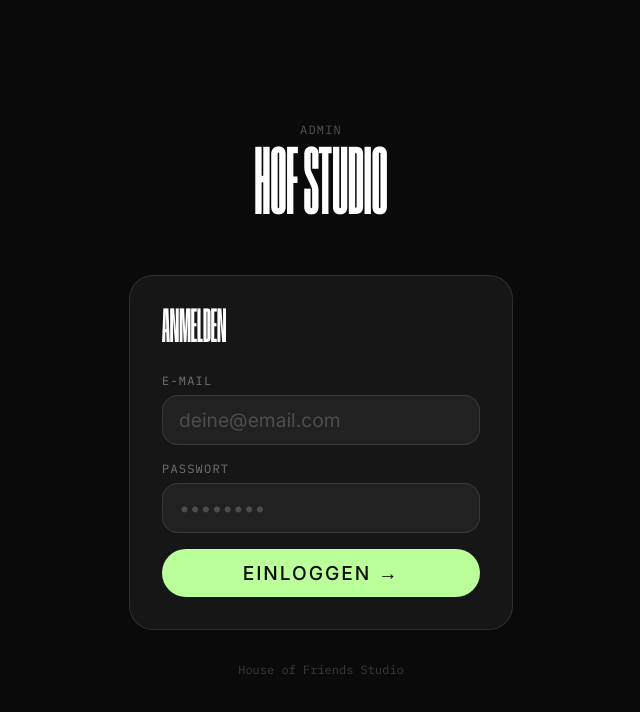
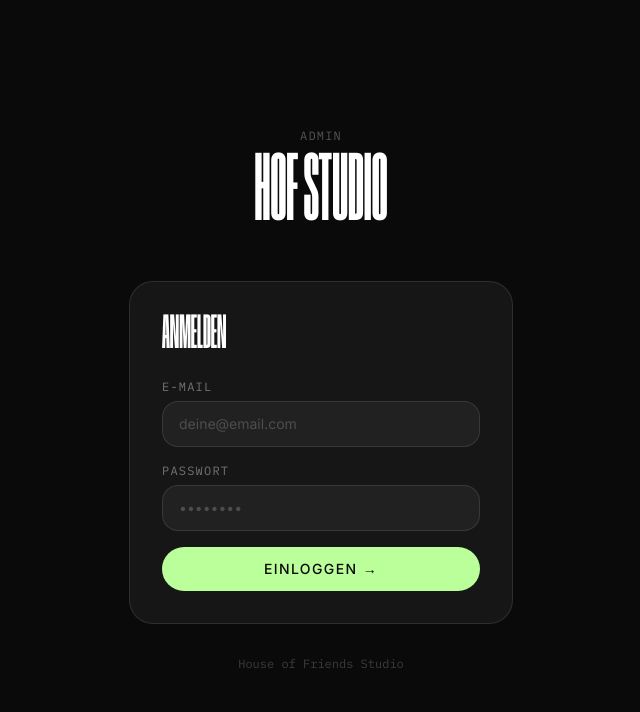
Before and after one commit to DanielSon33/hofquestionnaire, a React (Vite) app in the folder hof-questionnaire/: page /login in a window 1280 px wide. Shown: the top 712 px of the page, without its empty margins (319-959 px from the left). Built offline with nearby package versions, Linux system fonts and the light colour scheme; no server answers; a web font is replaced by a local one.

Commit message:
Fix text-sm button size regression, preserve line breaks in admin notes

```diff
--- a/hof-questionnaire/src/index.css
+++ b/hof-questionnaire/src/index.css
@@ -7,7 +7,7 @@
     font-size: 1.25rem;
     line-height: 1.75rem;
   }
-  .text-sm {
+  .admin-note-text {
     font-size: 1.2rem;
     line-height: 1.5rem;
   }
--- a/hof-questionnaire/src/pages/SurveyPage.jsx
+++ b/hof-questionnaire/src/pages/SurveyPage.jsx
@@ -569,7 +569,7 @@ export default function SurveyPage() {
           {questionNotes[currentQuestion.key] && (
             <div className={`mt-8 border-l-2 pl-4 ${currentQuestion.theme === 'dark' ? 'border-white/20' : 'border-ink/20'}`}>
               <p className={`font-mono text-xs tracking-widest uppercase mb-1 ${colors.subtext}`}>Anmerkung</p>
-              <p className={`font-body text-sm ${colors.text}`}>{questionNotes[currentQuestion.key]}</p>
+              <p className={`font-body admin-note-text whitespace-pre-wrap ${colors.text}`}>{questionNotes[currentQuestion.key]}</p>
             </div>
           )}
 
```
